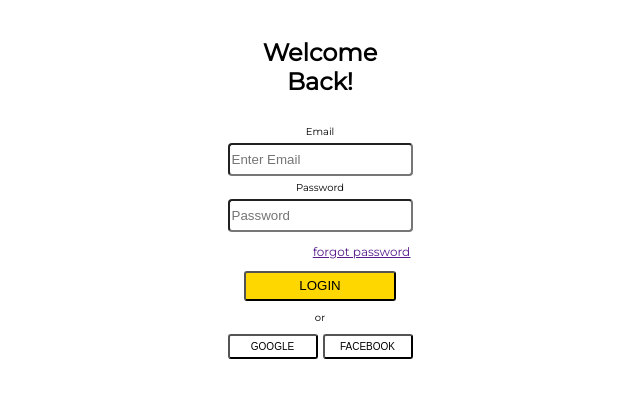
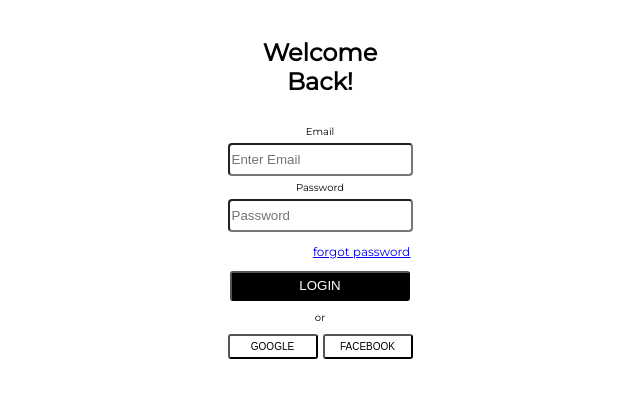
Before and after one commit to akenz1901/Login-Page, a React (Create React App) app: page / in a window 1280 px wide. Shown: the top 398 px of the page, without its empty margins (320-960 px from the left). Built offline with nearby package versions, Linux system fonts and the light colour scheme.

Commit message:
Refactored App to render the children component

```diff
--- a/src/App.js
+++ b/src/App.js
@@ -8,10 +8,10 @@ function App() {
     <div className = 'main'>
     <div className ="login">
         <h3>Welcome <br/> Back!</h3>
-        <Input label ="Email" placeholder="Enter Email" className="email"/>
-        <Input label ="Password" placeholder="Password" className="password"/>
-        <p className="tag"> <u><a href=''>forgot password</a></u></p>
-        <Button Button="LOGIN" backgroundColor="gold" width="4.87m"/>
+        <Input label ="Email" placeholder="Enter Email" className="email" width="90px"/>
+        <Input label ="Password" placeholder="Password" className="password" width="90px"/>
+        <p className="tag"> <u><a href='./App.css'>forgot password</a></u></p>
+        <Button Button="LOGIN" backgroundColor="black" width="4.78cm" color="white"/>
         <p className="or">or</p>
         <Button Button="GOOGLE" backgroundColor="white" height = "25px" width="90px" fontSize="10px" />
         <Button Button="FACEBOOK" backgroundColor="white" height= "25px" style="" width="90px" fontSize="10px" marginLeft='5px'/>
```
